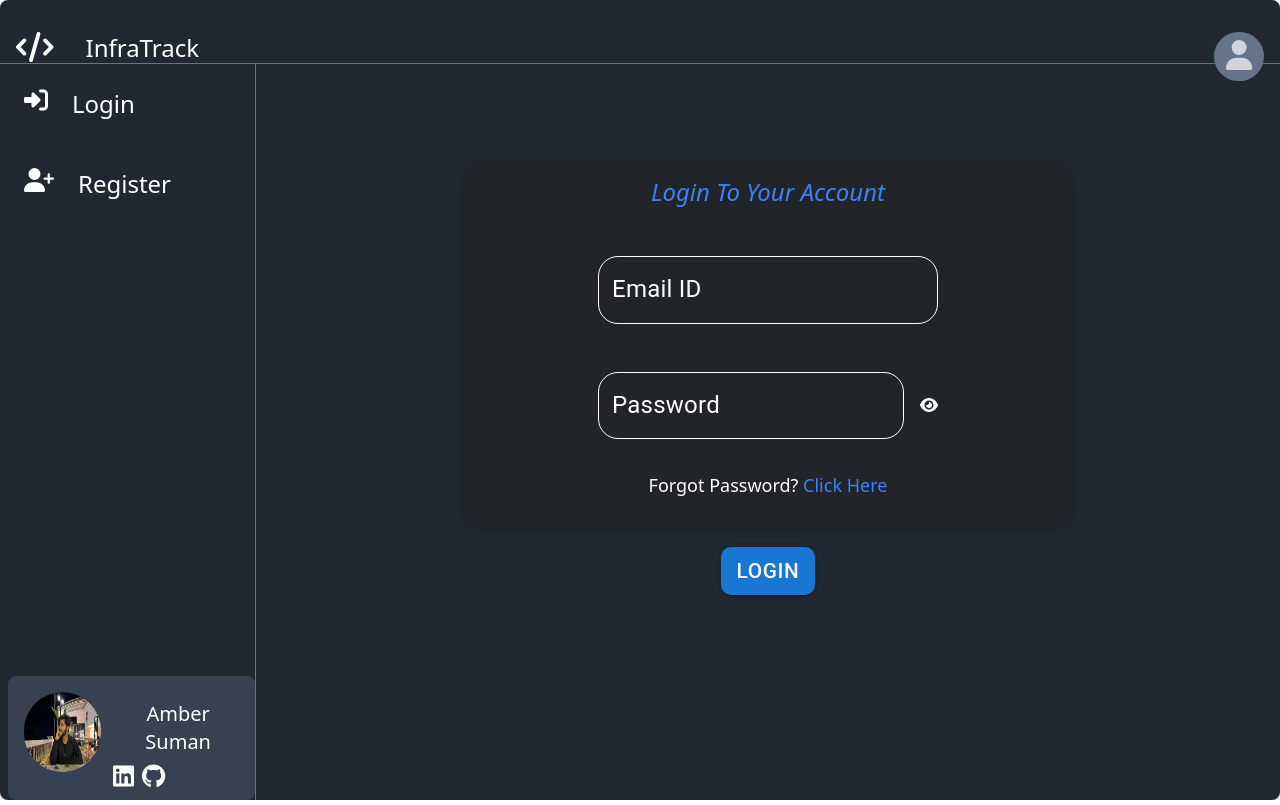
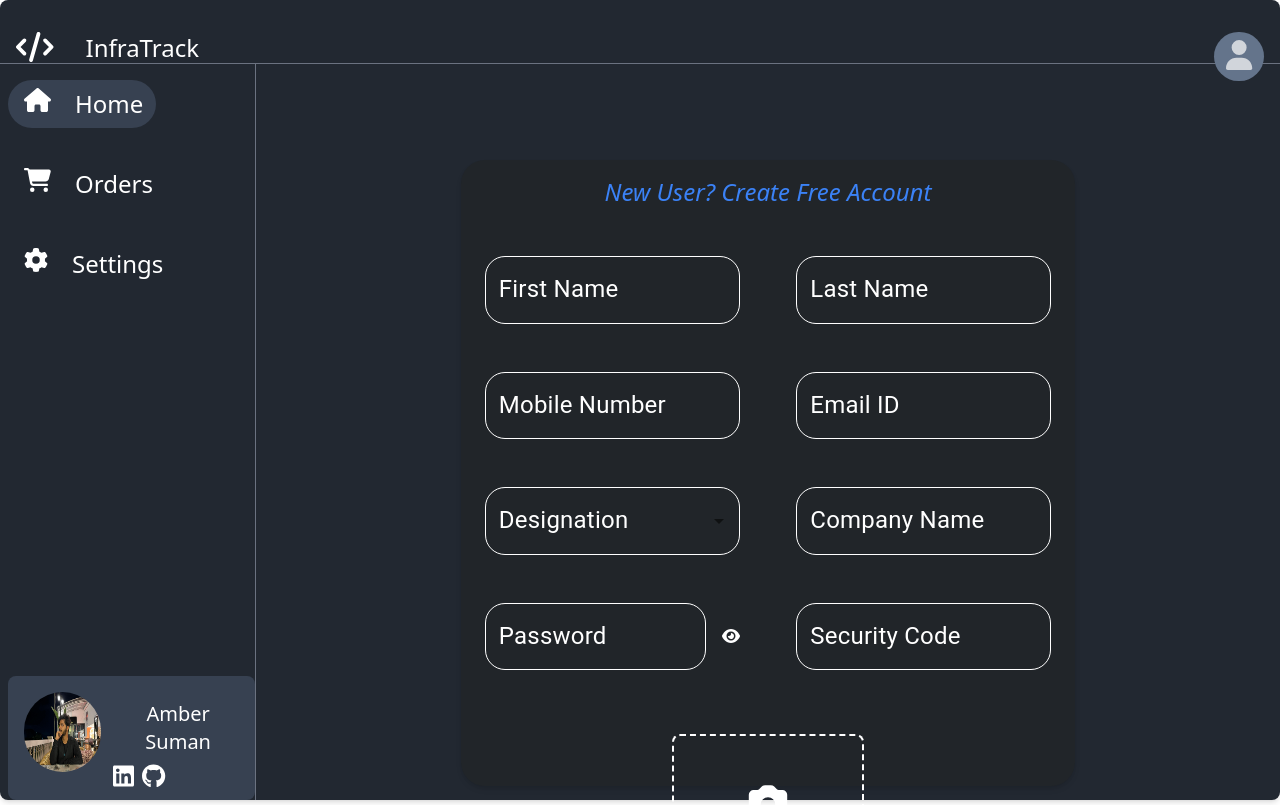
Before and after one commit to ambrsumn/Infra-Track, a React (Create React App) app in the folder infratrack-frontend/: page /register in a window 1280 px wide. Shown: the top 805 px of the page. Built offline with nearby package versions, Linux system fonts and the light colour scheme; no server answers.

Commit message:
router and layout setup

```diff
--- a/infratrack-frontend/package.json
+++ b/infratrack-frontend/package.json
@@ -24,6 +24,7 @@
     "axios": "^1.9.0",
     "react": "^18.2.0",
     "react-dom": "^18.2.0",
+    "react-router-dom": "^7.6.1",
     "react-scripts": "5.0.1",
     "react-spinners": "^0.17.0",
     "three": "^0.161.0",
--- a/infratrack-frontend/src/App.tsx
+++ b/infratrack-frontend/src/App.tsx
@@ -11,6 +11,8 @@ import LoginPage from './Components/LoginPage';
 import RegisterPage from './Components/RegisterPage';
 import OrderPage from './Components/OrderPage';
 import ProfilePage from './Components/ProfilePage';
+import { RouterProvider } from 'react-router-dom';
+import router from './Routes';
 
 function App() {
 
@@ -41,64 +43,7 @@ function App() {
     setCurrentTab(tabName);
   }
 
-  return (
-    <div className="App bg-[#222831] h-[100vh] w-full rounded-lg shadow-md">
-
-      {/* NAVBAR */}
-      <NavBar />
-
-
-      {/* MAIN  */}
-
-      <div className=' flex flex-row h-[92vh] w-full'>
-        {/* SIDEBAR  */}
-        {
-          logginId &&
-          <div className='w-[20%] border-r border-gray-500 h-full'>
-            <Sidebar getSelectedTab={getSelectedTab} />
-          </div>
-        }
-
-        {
-          !logginId &&
-          <div className='w-[20%] border-r border-gray-500 h-full'>
-            <SidebarMinimal getSelectedTab={getSelectedTab} />
-          </div>
-        }
-
-        <div className='w-[80%] h-full'>
-          {/* CONTENT  */}
-          {currentTab === 'Home' &&
-            <Home />
-          }
-
-          {currentTab === 'Orders' &&
-            <OrderPage />
-          }
-
-          {currentTab === 'Settings' &&
-            <ProfilePage />
-          }
-
-          {currentTab === 'Login' &&
-            <LoginPage />
-          }
-
-          {currentTab === 'Register' &&
-            <RegisterPage getSelectedTab={getSelectedTab} />
-          }
-        </div>
-
-      </div>
-      {/* <div className=' w-[80%] mx-auto h-full'>
-      <BuildingHome />
-      </div> */}
-
-
-      {/* FOOTER  */}
-
-    </div>
-  );
+  return <RouterProvider router={router} />;;
 }
 
 export default App;
--- a/infratrack-frontend/src/Components/RegisterPage.tsx
+++ b/infratrack-frontend/src/Components/RegisterPage.tsx
@@ -10,7 +10,7 @@ import { Loader } from '@react-three/drei';
 import LoaderSpinner from './UiComponents/LoaderSpinner';
 import SnackBar from './UiComponents/SnackBar';
 
-function RegisterPage({ getSelectedTab }: { getSelectedTab: (tab: string) => void }) {
+function RegisterPage() {
 
     const [password, setPassword] = useState('');
     const [securityKey, setSecurityKey] = useState('');
@@ -80,9 +80,9 @@ function RegisterPage({ getSelectedTab }: { getSelectedTab: (tab: string) => voi
             setSnackBar(true);
 
 
-            setTimeout(() => {
-                getSelectedTab('Login');
-            }, 5000);
+            // setTimeout(() => {
+            //     getSelectedTab('Login');
+            // }, 5000);
 
         }
         catch (error: any) {
--- a/infratrack-frontend/src/Components/Sidebar.tsx
+++ b/infratrack-frontend/src/Components/Sidebar.tsx
@@ -1,33 +1,37 @@
 import React, { useState } from 'react';
-import { faHome,  faCartShopping, faGear} from '@fortawesome/free-solid-svg-icons';
+import { faHome, faCartShopping, faGear } from '@fortawesome/free-solid-svg-icons';
 import { FontAwesomeIcon } from '@fortawesome/react-fontawesome';
 import { faLinkedin, faGithub } from '@fortawesome/free-brands-svg-icons';
+// import { Link } from 'react-router-dom';
+import { useNavigate } from 'react-router-dom';
 
-function Sidebar({getSelectedTab}: any)
-{
+function Sidebar({ getSelectedTab }: any) {
+    const navigate = useNavigate();
+
     const [selectedTab, setSelectedTab] = useState("Home");
 
-    const selectTab = (tabName: string) =>
-    {
+    const selectTab = (tabName: string) => {
+        console.log(tabName);
         setSelectedTab(tabName);
-        getSelectedTab(tabName);
+
+        navigate(`/${tabName}`);
     }
 
-    return(
+    return (
         <>
             <div className=' pt-4 flex flex-col justify-between ml-2 h-full'>
                 <div className=' flex flex-col gap-y-8'>
-                <div onSelect={()=>selectTab('Home')} className=  { ` hover:cursor-pointer flex flex-row gap-x-6 w-[60%] ${selectedTab === "Home" ? 'bg-gray-700' : ''} rounded-full px-4 py-2`} onClick={() => selectTab("Home")}>
+                    <div onSelect={() => selectTab('')} className={` hover:cursor-pointer flex flex-row gap-x-6 w-[60%] ${selectedTab === "Home" ? 'bg-gray-700' : ''} rounded-full px-4 py-2`} onClick={() => selectTab("")}>
                         <FontAwesomeIcon icon={faHome} className=' text-white text-2xl' />
                         <p className=' text-white text-2xl font-medium'>Home</p>
                     </div>
 
-                <div onSelect={()=>selectTab('Orders')} className=  { ` hover:cursor-pointer flex flex-row gap-x-6 w-[60%] ${selectedTab === "Orders" ? 'bg-gray-700' : ''} rounded-full px-4 py-2`} onClick={() => selectTab("Orders")}>
+                    <div onSelect={() => selectTab('Orders')} className={` hover:cursor-pointer flex flex-row gap-x-6 w-[60%] ${selectedTab === "Orders" ? 'bg-gray-700' : ''} rounded-full px-4 py-2`} onClick={() => selectTab("Orders")}>
                         <FontAwesomeIcon icon={faCartShopping} className=' text-white text-2xl' />
                         <p className=' text-white text-2xl font-medium'>Orders</p>
                     </div>
 
-                <div onSelect={()=>selectTab('Settings')} className=  { ` hover:cursor-pointer flex flex-row gap-x-6 w-[60%] ${selectedTab === "Settings" ? 'bg-gray-700' : ''} rounded-full px-4 py-2`} onClick={() => selectTab("Settings")}>
+                    <div onSelect={() => selectTab('Settings')} className={` hover:cursor-pointer flex flex-row gap-x-6 w-[60%] ${selectedTab === "Settings" ? 'bg-gray-700' : ''} rounded-full px-4 py-2`} onClick={() => selectTab("Settings")}>
                         <FontAwesomeIcon icon={faGear} className=' text-white text-2xl' />
                         <p className=' text-white text-2xl font-medium'>Settings</p>
                     </div>
--- /dev/null
+++ b/infratrack-frontend/src/Layouts/MainLayout.tsx
@@ -0,0 +1,63 @@
+import { useEffect, useState } from 'react';
+import '../App.css';
+import NavBar from '../Components/NavBar';
+import Sidebar from '../Components/Sidebar';
+import Home from '../Components/Home';
+import { useUserContext } from '../Context/UserContext';
+import SidebarMinimal from '../Components/SidebarMinimal';
+import { Outlet } from 'react-router-dom';
+
+const MainLayout = () => {
+
+    const [currentTab, setCurrentTab] = useState("Home");
+    const [logginId, setLogginId] = useState(true);
+    const user = localStorage.getItem('userDetails');
+
+    const getSelectedTab = (tabName: string) => {
+        //console.log(tabName);
+        setCurrentTab(tabName);
+    }
+
+    return (
+        <div className="App bg-[#222831] h-[100vh] w-full rounded-lg shadow-md">
+
+            {/* NAVBAR */}
+            <NavBar />
+
+
+            {/* MAIN  */}
+
+            <div className=' flex flex-row h-[92vh] w-full'>
+                {/* SIDEBAR  */}
+                {
+                    logginId &&
+                    <div className='w-[20%] border-r border-gray-500 h-full'>
+                        <Sidebar getSelectedTab={getSelectedTab} />
+                    </div>
+                }
+
+                {
+                    !logginId &&
+                    <div className='w-[20%] border-r border-gray-500 h-full'>
+                        <SidebarMinimal getSelectedTab={getSelectedTab} />
+                    </div>
+                }
+
+                <div className='w-[80%] h-full'>
+                    {/* CONTENT  */}
+                    <Outlet />
+                </div>
+
+            </div>
+            {/* <div className=' w-[80%] mx-auto h-full'>
+  <BuildingHome />
+  </div> */}
+
+
+            {/* FOOTER  */}
+
+        </div>
+    )
+}
+
+export default MainLayout;
--- /dev/null
+++ b/infratrack-frontend/src/Routes.tsx
@@ -0,0 +1,40 @@
+import { createBrowserRouter } from "react-router-dom";
+import MainLayout from "./Layouts/MainLayout";
+import Home from "./Components/Home";
+import OrderPage from "./Components/OrderPage";
+import ProfilePage from "./Components/ProfilePage";
+import LoginPage from "./Components/LoginPage";
+import RegisterPage from "./Components/RegisterPage";
+
+const router = createBrowserRouter([
+    {
+        path: '/',
+        element: <MainLayout />,
+
+        children: [
+            {
+                path: '/',
+                element: <Home />
+            },
+            {
+                path: '/orders',
+                element: <OrderPage />
+            },
+            {
+                path: '/Settings',
+                element: <ProfilePage />
+            },
+            {
+                path: '/login',
+                element: <LoginPage />
+            },
+            {
+                path: '/register',
+                element: <RegisterPage />
+            }
+
+        ]
+    }
+]);
+
+export default router;
```
Also changed, not shown: 1 other file (tests, documents, lock files or other folders). Lines whose indentation alone changed are shown as unchanged.
